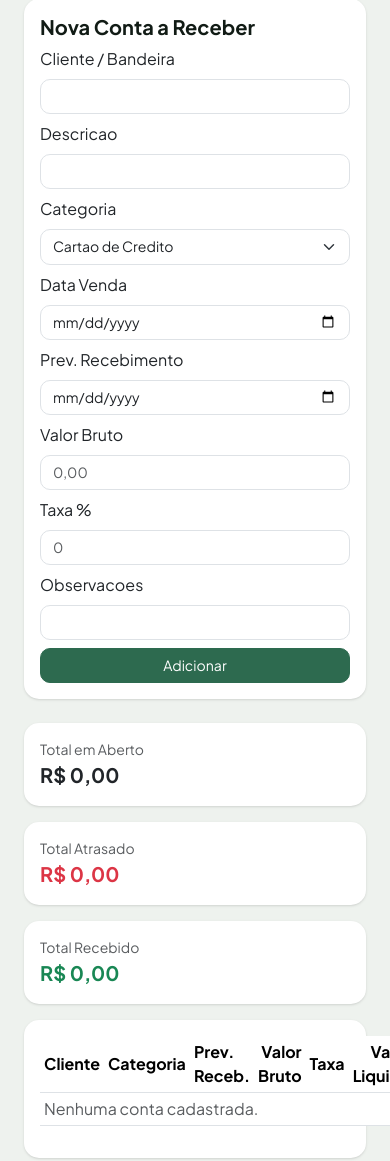
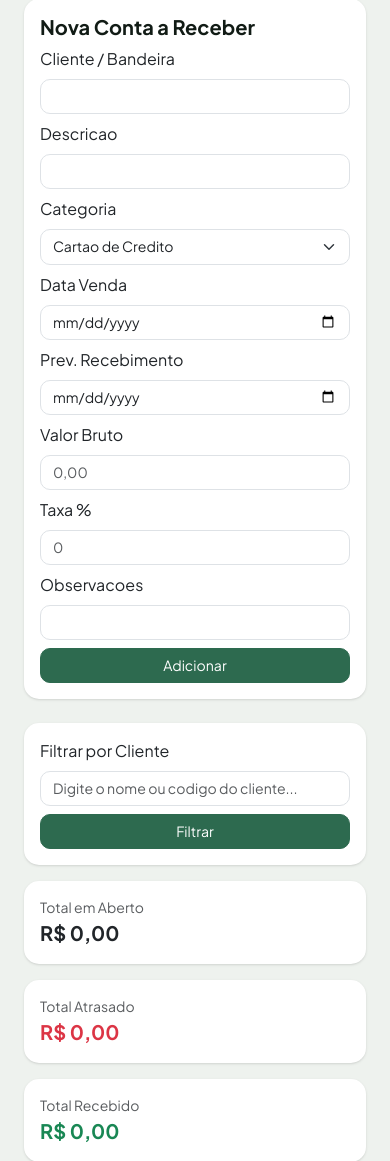
Before and after one commit to gabrielsasakicontabilidade/controle-de-caixa, a Flask app: page /contas-a-receber in a window 390 px wide; the page is wider, and only the part inside the window is pictured. Shown: the part 93-1254 px from the top of that part. Run offline with Flask 3, Linux system fonts and the light colour scheme; the visitor is signed in with stand-in values (Sample User, id 1); data that the repository does not hold is empty.

Commit message:
Adiciona filtro por cliente na tela de Contas a Receber
Com 153 clientes e mais de 1300 lancamentos importados do relatorio,
ficou dificil localizar um cliente especifico na lista. O filtro
busca por nome ou codigo (parcial, case-insensitive) e recalcula os
totais de acordo com o resultado filtrado.

Co-Authored-By: Claude Sonnet 5 <noreply@anthropic.com>

```diff
--- a/sistema/app.py
+++ b/sistema/app.py
@@ -390,12 +390,23 @@ def receber_list():
         flash("Conta a receber adicionada.", "success")
         return redirect(url_for("receber_list"))
 
-    itens = ContaReceber.query.order_by(ContaReceber.data_prevista.asc()).all()
+    clientes_disponiveis = [
+        row[0] for row in
+        db.session.query(ContaReceber.cliente).distinct().order_by(ContaReceber.cliente.asc()).all()
+    ]
+
+    filtro_cliente = (request.args.get("cliente") or "").strip()
+    query = ContaReceber.query
+    if filtro_cliente:
+        query = query.filter(ContaReceber.cliente.ilike(f"%{filtro_cliente}%"))
+    itens = query.order_by(ContaReceber.data_prevista.asc()).all()
+
     total_aberto = sum(c.valor_liquido for c in itens if c.status == "Em Aberto")
     total_atrasado = sum(c.valor_liquido for c in itens if c.status == "Atrasado")
     total_recebido = sum(c.valor_liquido for c in itens if c.status == "Recebido")
     return render_template(
         "receber_list.html", itens=itens, categorias=CATEGORIAS_RECEBER,
+        clientes_disponiveis=clientes_disponiveis, filtro_cliente=filtro_cliente,
         total_aberto=total_aberto, total_atrasado=total_atrasado, total_recebido=total_recebido,
     )
 
--- a/sistema/templates/receber_list.html
+++ b/sistema/templates/receber_list.html
@@ -20,6 +20,26 @@
     <div class="col-md-1"><label class="form-label">Taxa %</label><input type="text" class="form-control" name="taxa_percentual" placeholder="0"></div>
     <div class="col-md-12"><label class="form-label">Observacoes</label><input type="text" class="form-control" name="observacoes"></div>
     <div class="col-md-2"><button type="submit" class="btn btn-success w-100">Adicionar</button></div>
+  </form>
+</div>
+
+<div class="card p-3 mb-3">
+  <form method="get" class="row g-2 align-items-end">
+    <div class="col-md-5">
+      <label class="form-label">Filtrar por Cliente</label>
+      <input type="text" class="form-control" name="cliente" list="clientes-datalist"
+             value="{{ filtro_cliente }}" placeholder="Digite o nome ou codigo do cliente...">
+      <datalist id="clientes-datalist">
+        {% for cli in clientes_disponiveis %}<option value="{{ cli }}">{% endfor %}
+      </datalist>
+    </div>
+    <div class="col-md-2"><button type="submit" class="btn btn-success w-100">Filtrar</button></div>
+    {% if filtro_cliente %}
+    <div class="col-md-2"><a href="{{ url_for('receber_list') }}" class="btn btn-outline-secondary w-100">Limpar</a></div>
+    {% endif %}
+    {% if filtro_cliente %}
+    <div class="col-md-3 text-muted small">Mostrando {{ itens|length }} lancamento(s) de "{{ filtro_cliente }}"</div>
+    {% endif %}
   </form>
 </div>
 
@@ -54,7 +74,7 @@
         </td>
       </tr>
     {% else %}
-      <tr><td colspan="8" class="text-muted">Nenhuma conta cadastrada.</td></tr>
+      <tr><td colspan="8" class="text-muted">{{ 'Nenhum lancamento encontrado para "' + filtro_cliente + '".' if filtro_cliente else 'Nenhuma conta cadastrada.' }}</td></tr>
     {% endfor %}
     </tbody>
   </table>
```
